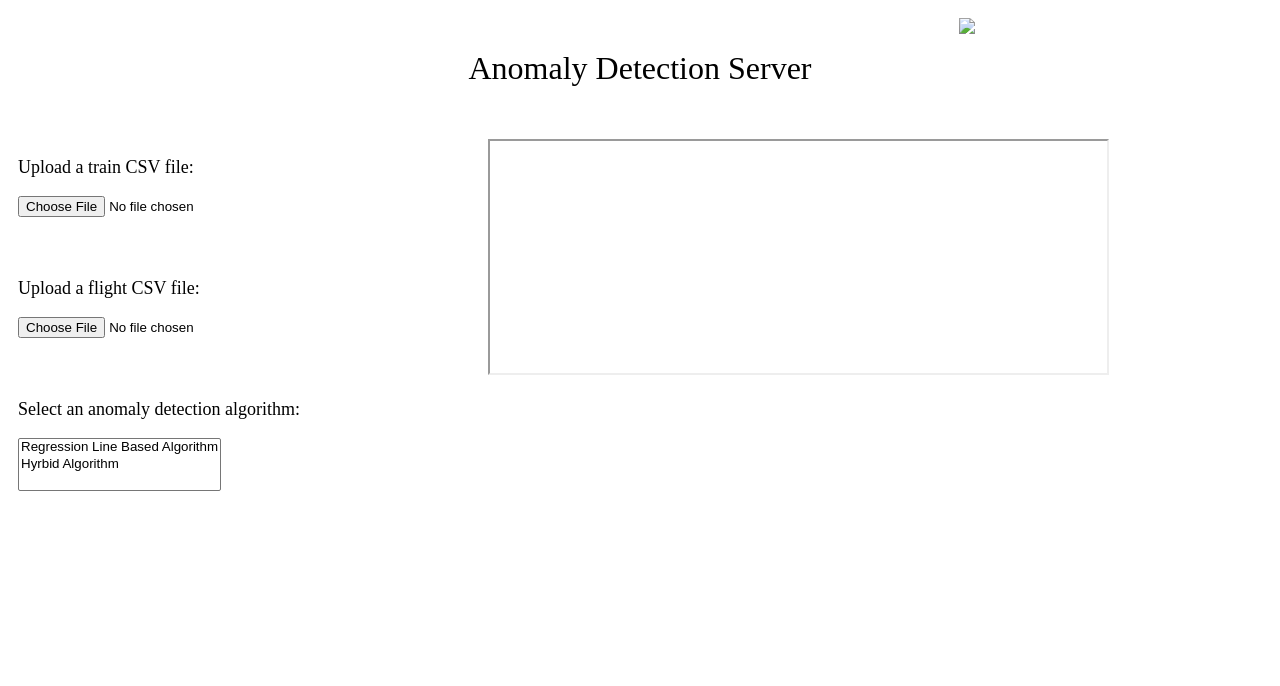
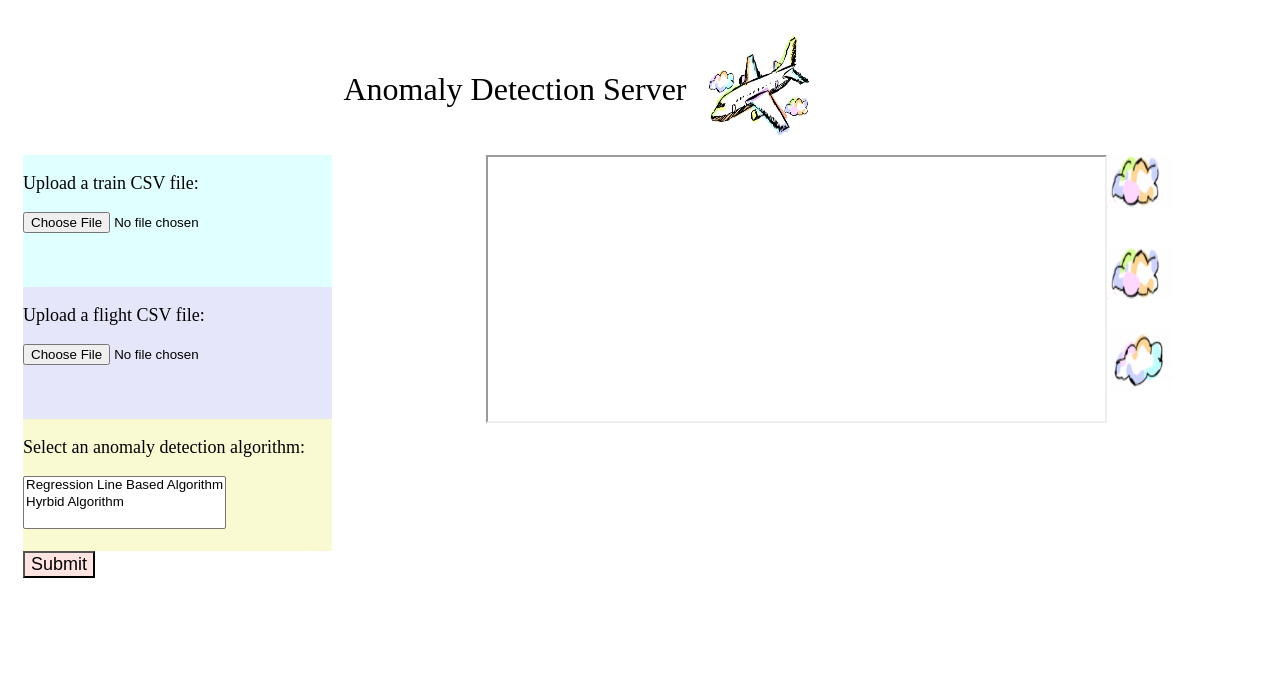
Before and after one commit to rkoolyk/even_derech_2_new, a website: page view/index.html in a window 1280 px wide. Drawn offline with Linux system fonts and the light colour scheme.

Commit message:
pictures in view

```diff
--- a/view/index.html
+++ b/view/index.html
@@ -1,5 +1,5 @@
 <!DOCTYPE html>
-<html lang="en">
+<html lang="en" xmlns="http://www.w3.org/1999/html">
 <head>
     <meta charset="UTF-8">
     <title>Anomaly Detection Server</title>
@@ -8,8 +8,7 @@
             display: grid;
             grid-template-columns: repeat(8, 1fr);
             grid-template-rows: repeat(6, 1fr);
-            grid-gap: 10px;
-            padding: 10px;
+            padding: 15px;
         }
         .title {
             grid-row: 1 / 2;
@@ -17,38 +16,46 @@
             font-size: 32px;
             text-align: center;
         }
-        .airplane {
-            grid-row: 1 / 2;
-            grid-column: 7 / 8;
-            width: 30px;
-            height: 30px;
-        }
         .upload-train {
             grid-row: 2 / 3;
             grid-column: 1 / 3;
+            background-color: lightcyan;
         }
-
         .upload-flight {
             grid-row: 3 / 4;
             grid-column: 1 / 3;
+            background-color: lavender;
         }
         .choose-algo {
             grid-row: 4 / 5;
             grid-column: 1 / 3;
+            background-color: lightgoldenrodyellow;
+        }
+        .upload {
+            grid-row: 5 / 6;
+            grid-column: 1 / 3;
+        }
+        .submit-btn {
+            font-size: 18px;
+            background-color: mistyrose;
         }
         .frame {
             grid-row: 2 / 4;
             grid-column: 4 / 8;
+        }
+        .clouds {
+            grid-row: 2 / 6;
+            grid-column: 8 / 9;
         }
     </style>
 </head>
 <body>
 <div class="content">
     <div class="title">
-        <p>Anomaly Detection Server</p>
-    </div>
-    <div class="airplane">
-        <img src="airplane.png"/>
+        <table cellpadding="10px"><tr>
+            <td><p>Anomaly Detection Server</p></td>
+            <td> <img src="plane.png" width="100" height="100"/></td>
+        </tr></table>
     </div>
     <div class="upload-train">
         <p style="font-size: 18px" >Upload a train CSV file:</p>
@@ -65,10 +72,24 @@
             <option>Hyrbid Algorithm</option>
         </select>
     </div>
+    <div class="upload">
+        <input class="submit-btn" type="submit"/>
+    </div>
+    <div class="clouds">
+        <table>
+            <tr><img src="cloud1.png" width="70" height="70"/></tr>
+            <br/>
+            <tr> <td/>
+                <td>
+                     <img src="cloud2.png" width="70" height="70"/></tr>
+                </td>
+            <br/>
+            <tr><img src="cloud1.png" width="70" height="70"/></tr>
+        </table>
+    </div>
     <div class="frame">
         <iframe name="iframe" width="100%" height="100%"/>
     </div>
 </div>
-</table>
 </body>
 </html>
```
Also changed, not shown: view/cloud1.png (added), view/cloud2.PNG (added), view/plane.png (added).
